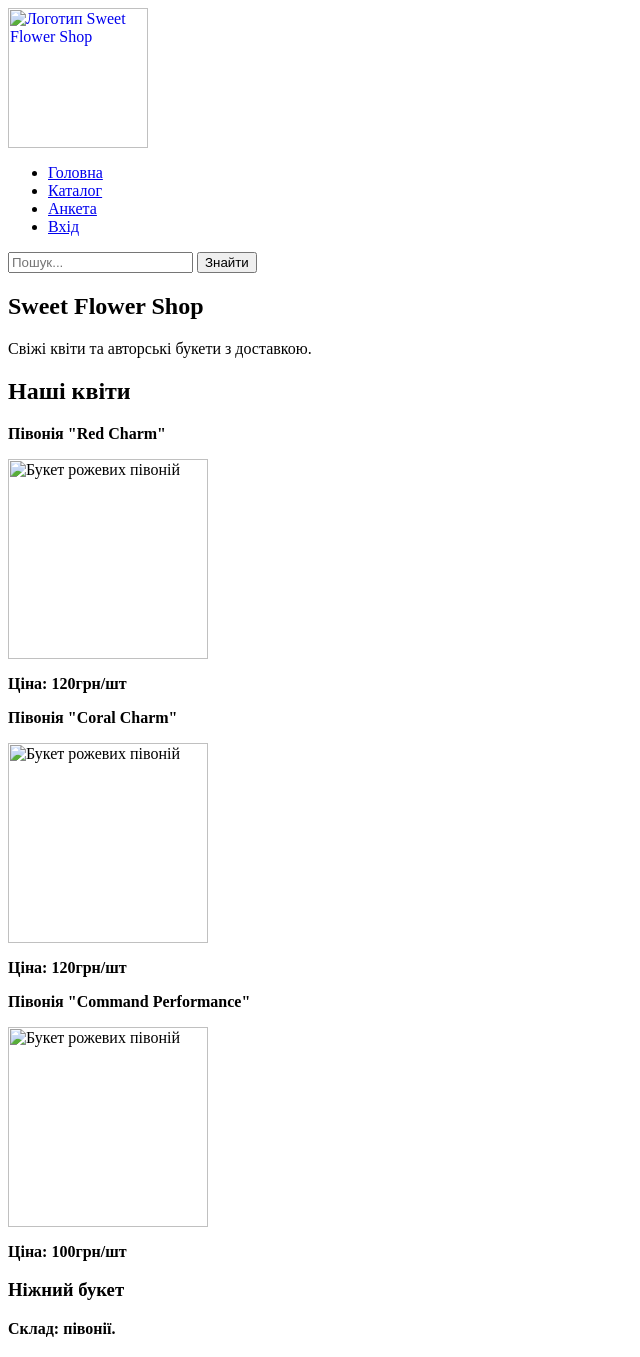
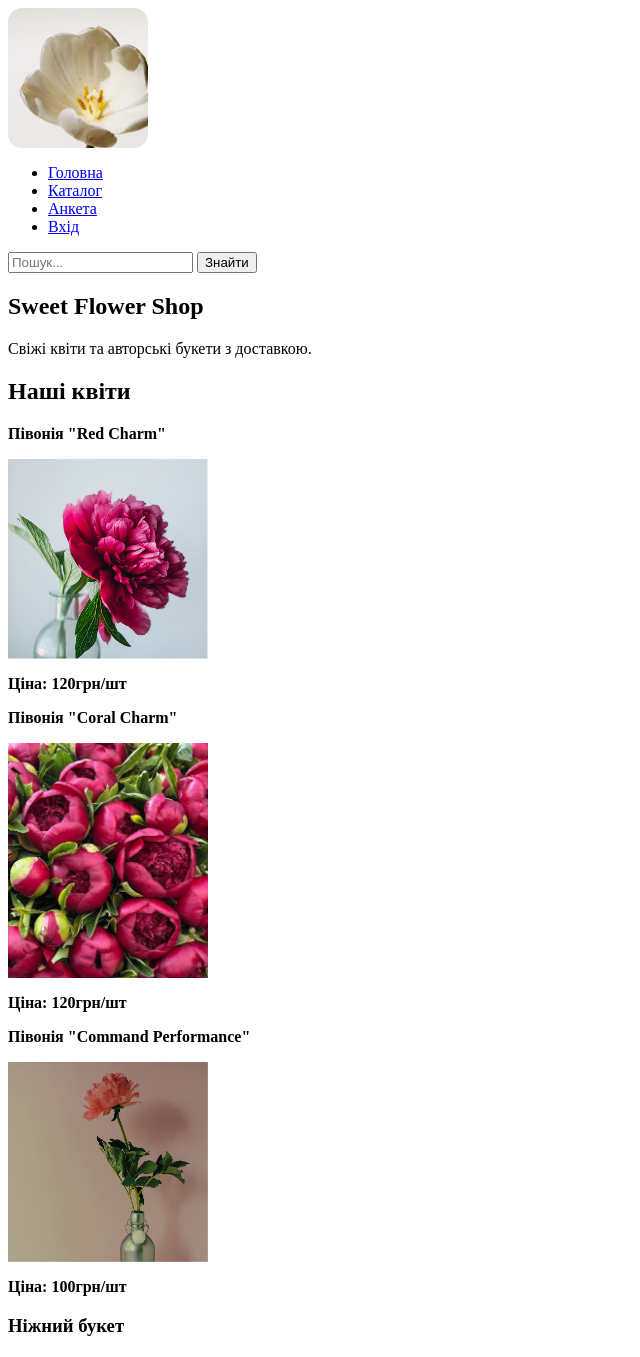
Before and after one commit to golejveronika-ship-it/website, a plain HTML site: page index.html in a window 1280 px wide. Shown: the top 1357 px of the page, without its empty margins (0-640 px from the left). Drawn offline with Linux system fonts and the light colour scheme.

Commit message:
Update index.html

```diff
--- a/index.html
+++ b/index.html
@@ -2,7 +2,7 @@
 <header>
     <div class="logo">
         <a href="index.html">
-            <img src="media/Image 02-1.png" alt="Логотип Sweet Flower Shop" width="140">
+            <img src="image 02-1.png" alt="Логотип Sweet Flower Shop" width="140">
         </a>
     </div>
 
@@ -34,20 +34,20 @@
         <h2>Наші квіти</h2>
         <article>
             <p><b>Півонія "Red Charm"</b></p>
-            <img src="media/Image-3.png" alt="Букет рожевих півоній" width="200">
+            <img src="image-3.png" alt="Букет рожевих півоній" width="200">
               <p><b>Ціна: 120грн/шт</b></p>
            <article>
             <p><b>Півонія "Coral Charm"</b></p>
-            <img src="media/images (1).jfif" alt="Букет рожевих півоній" width="200">
+            <img src="images (1).jfif" alt="Букет рожевих півоній" width="200">
             <p><b>Ціна: 120грн/шт</b></p>
             <article>
                 <p><b>Півонія "Command Performance"</b></p>
-            <img src="media/Image.png" alt="Букет рожевих півоній" width="200">
+            <img src="image.png" alt="Букет рожевих півоній" width="200">
               <p><b>Ціна: 100грн/шт </b></p
 
               <p><b><h3>Ніжний букет</h3>
             <b>Склад: півонії.</p>
-                <img src="media/images23.jfif" alt="">
+                <img src="images23.jfif" alt="">
             <p><b>Ціна: 1500 грн</b></p>
         </article>
     </section>
```
